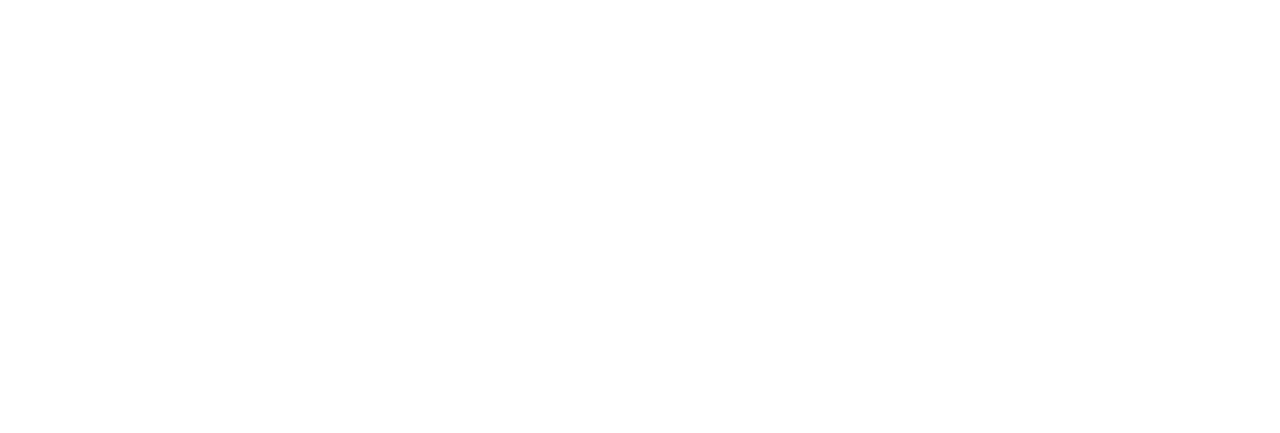
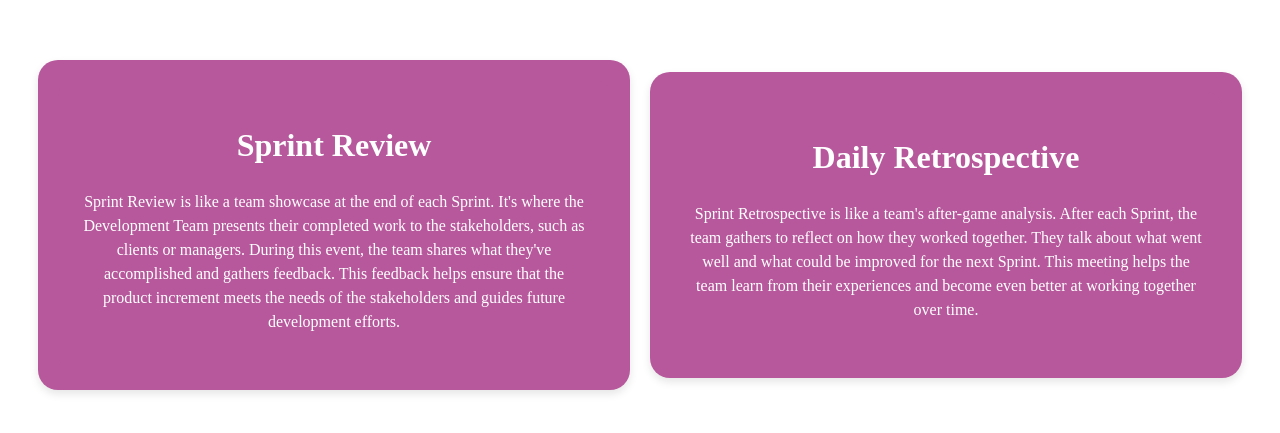
Before and after one commit to Memai2023/scrum-guide, a React (Vite) app: page /events in a window 1280 px wide. Shown: the part 183-616 px from the top of the page. Built offline with nearby package versions, Linux system fonts and the light colour scheme.

Commit message:
Sprint events two - scrum35

```diff
--- /dev/null
+++ b/src/Components/SprintEvents/SprintEventsInfoTwo/SprintEventsInfoTwo.module.css
@@ -0,0 +1,53 @@
+.container {
+  display: flex;
+  flex-wrap: wrap;
+  margin: 0 auto;
+  padding: 20px;
+  align-items: center;
+  justify-content: center;
+  min-height: 100vh;
+}
+
+.column {
+  flex: 1 1 300px;
+  margin: 10px;
+  background-color: #B7589C;
+  border-radius: 20px;
+  padding: 20px;
+  box-shadow: 0 4px 8px rgba(0,0,0,0.1);
+}
+
+.card {
+  padding: 20px;
+  background-color: #B7589C;
+  border-radius: 15px;
+}
+
+.card h2 {
+  color: #fff;
+  font-size: 32px;
+  text-align: center;
+}
+
+.card p {
+  color: #fff;
+  font-size: 16px;
+  line-height: 1.5;
+  text-align: center;
+}
+
+@media (max-width: 768px) {
+  .container {
+    flex-direction: column;
+    align-items: stretch;
+  }
+
+  .column {
+    flex: 1 1 100%;
+    max-width: none;
+  }
+
+  .card {
+    padding: 15px;
+  }
+}
--- /dev/null
+++ b/src/Components/SprintEvents/SprintEventsInfoTwo/index.jsx
@@ -0,0 +1,24 @@
+import React from 'react';
+import styles from './SprintEventsInfoTwo.module.css';
+import { SprintEvents } from '../../../data/data';
+
+const SprintEventsInfoTwo = () => {
+  return (
+    <div className={styles.container}>
+      <div className={styles.column}>
+        <div className={styles.card}>
+          <h2>Sprint Review</h2>
+          <p>{SprintEvents.sprintReviewText}</p>
+        </div>
+      </div>
+      <div className={styles.column}>
+        <div className={styles.card}>
+          <h2>Daily Retrospective</h2>
+          <p>{SprintEvents.retrospectiveText}</p>
+        </div>
+      </div>
+    </div>
+  );
+};
+
+export default SprintEventsInfoTwo;
--- a/src/Pages/SprintEvents/index.jsx
+++ b/src/Pages/SprintEvents/index.jsx
@@ -1,9 +1,12 @@
+import React from 'react';
+import SprintEventsInfoTwo from "../../Components/SprintEvents/SprintEventsInfoTwo";
+
 const SprintEvents = () => {
     return(
-        <>
-
-        </>
+        <div>
+            <SprintEventsInfoTwo />
+        </div>
     )
 }
 
-export default SprintEvents
+export default SprintEvents;
```
